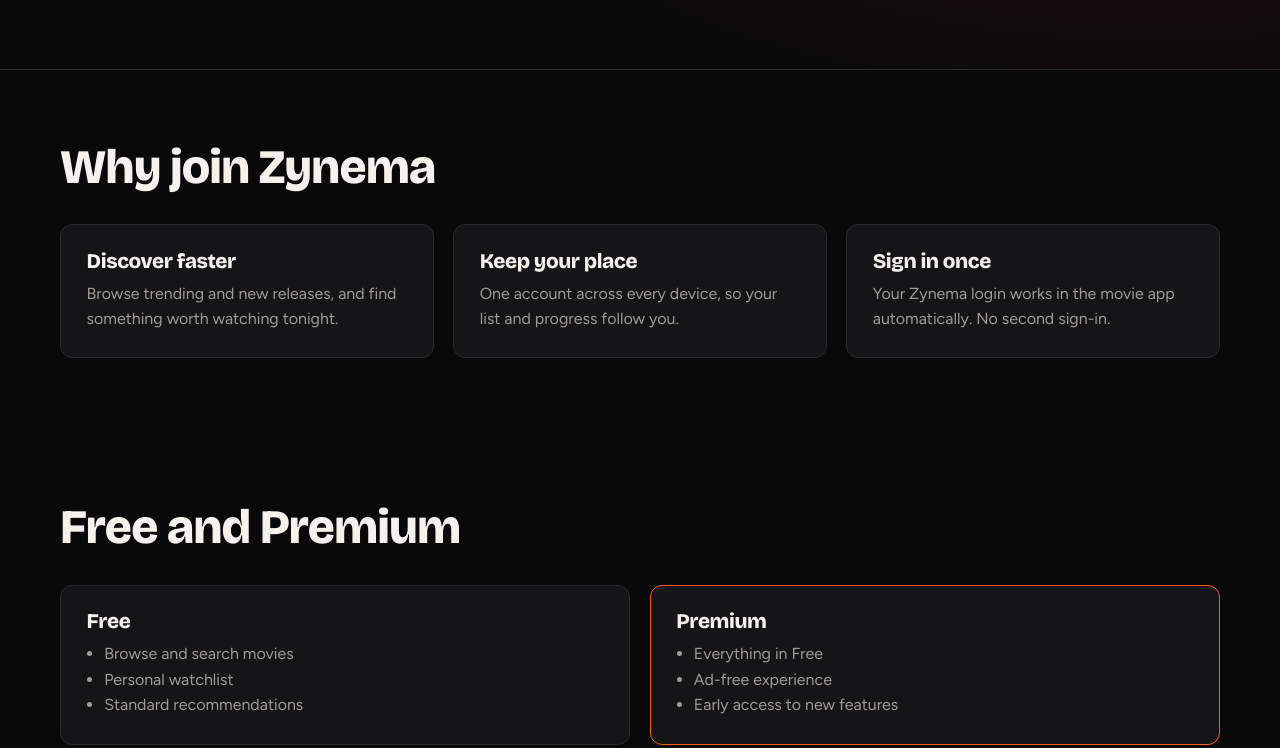
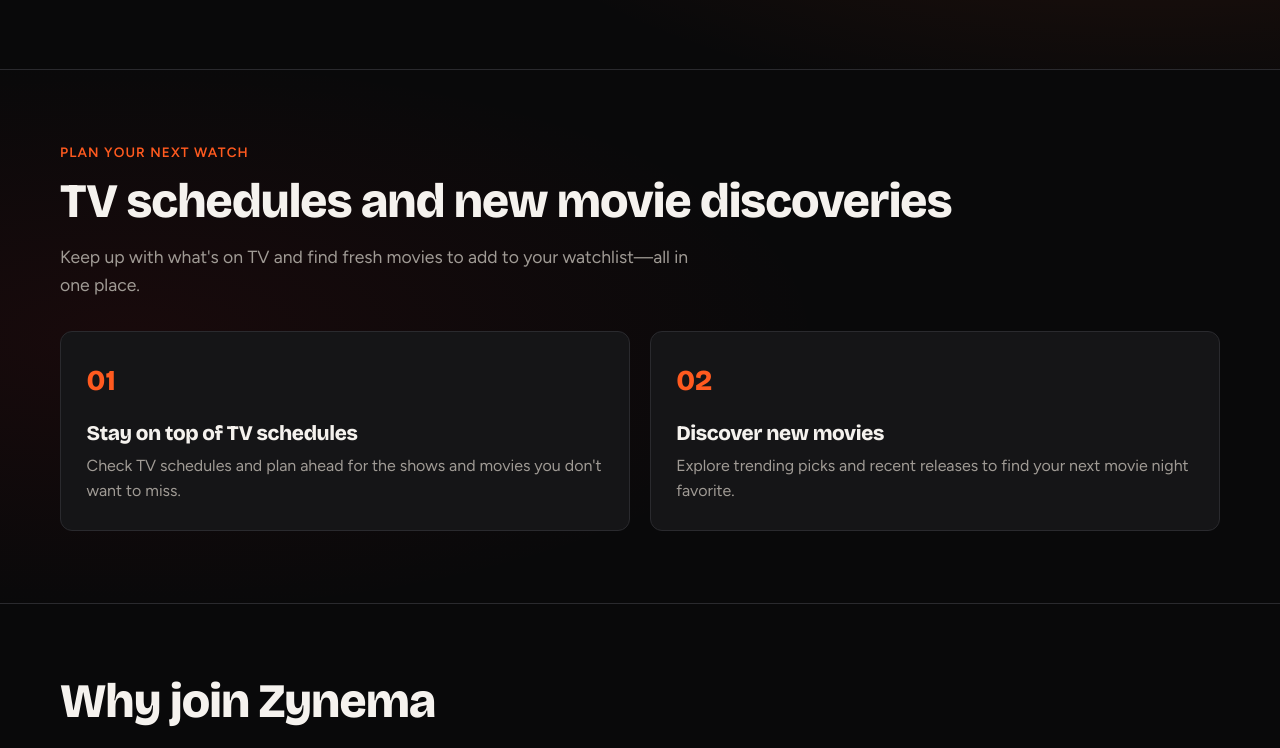
Before and after one commit to MUBARAK771/zynema-auth, a plain HTML site: page index.html in a window 1280 px wide. Shown: the part 1608-2356 px from the top of the page. Drawn offline with nearby package versions, Linux system fonts and the light colour scheme; no server answers.

```diff
--- a/css/styles.css
+++ b/css/styles.css
@@ -294,6 +294,45 @@ section h2 {
     max-height: 320px
 }
 
+.watch-features {
+    border-bottom: 1px solid var(--line);
+    background: radial-gradient(700px 280px at 10% 50%, #e5171f12, transparent)
+}
+
+.watch-features-label {
+    margin-bottom: .8rem;
+    color: var(--accent);
+    font-size: .85rem;
+    font-weight: 600;
+    letter-spacing: .08em;
+    text-transform: uppercase
+}
+
+.watch-features h2 {
+    margin-bottom: 1rem
+}
+
+.watch-features-intro {
+    max-width: 58ch;
+    margin-bottom: 2rem;
+    color: var(--mute);
+    font-size: 1.1rem
+}
+
+.watch-feature-card {
+    position: relative;
+    overflow: hidden
+}
+
+.watch-feature-number {
+    display: block;
+    margin-bottom: 1.2rem;
+    color: var(--accent);
+    font-family: 'Bricolage Grotesque', sans-serif;
+    font-size: 1.8rem;
+    font-weight: 800
+}
+
 .grid3 {
     display: grid;
     grid-template-columns: repeat(auto-fit, minmax(240px, 1fr));
--- a/index.html
+++ b/index.html
@@ -10,7 +10,7 @@
     <link rel="stylesheet" href="css/responsive.css" />
     <meta
       name="description"
-      content="Zynema is your digital cinema and movie discovery platform."
+      content="Discover new movies and keep up with TV schedules on Zynema."
     />
   </head>
   <body>
@@ -22,6 +22,7 @@
         </button>
         <nav id="nav">
           <a href="#showcase">Showcase</a><a href="#cinemas">In Cinemas</a
+          ><a href="#watch-features">TV &amp; Movies</a
           ><a href="#benefits">Benefits</a><a href="#plans">Plans</a
           ><a class="btn" href="login.html">Sign In</a
           ><a class="btn btn-primary" href="signup.html">Get Started</a>
@@ -128,6 +129,34 @@
           </svg>
         </div>
       </section>
+      <section id="watch-features" class="watch-features">
+        <div class="wrap">
+          <p class="watch-features-label">Plan your next watch</p>
+          <h2>TV schedules and new movie discoveries</h2>
+          <p class="watch-features-intro">
+            Keep up with what's on TV and find fresh movies to add to your
+            watchlist—all in one place.
+          </p>
+          <div class="grid3">
+            <article class="card watch-feature-card">
+              <span class="watch-feature-number" aria-hidden="true">01</span>
+              <h3>Stay on top of TV schedules</h3>
+              <p>
+                Check TV schedules and plan ahead for the shows and movies you
+                don't want to miss.
+              </p>
+            </article>
+            <article class="card watch-feature-card">
+              <span class="watch-feature-number" aria-hidden="true">02</span>
+              <h3>Discover new movies</h3>
+              <p>
+                Explore trending picks and recent releases to find your next
+                movie night favorite.
+              </p>
+            </article>
+          </div>
+        </div>
+      </section>
       <section id="benefits">
         <div class="wrap">
           <h2>Why join Zynema</h2>
```
